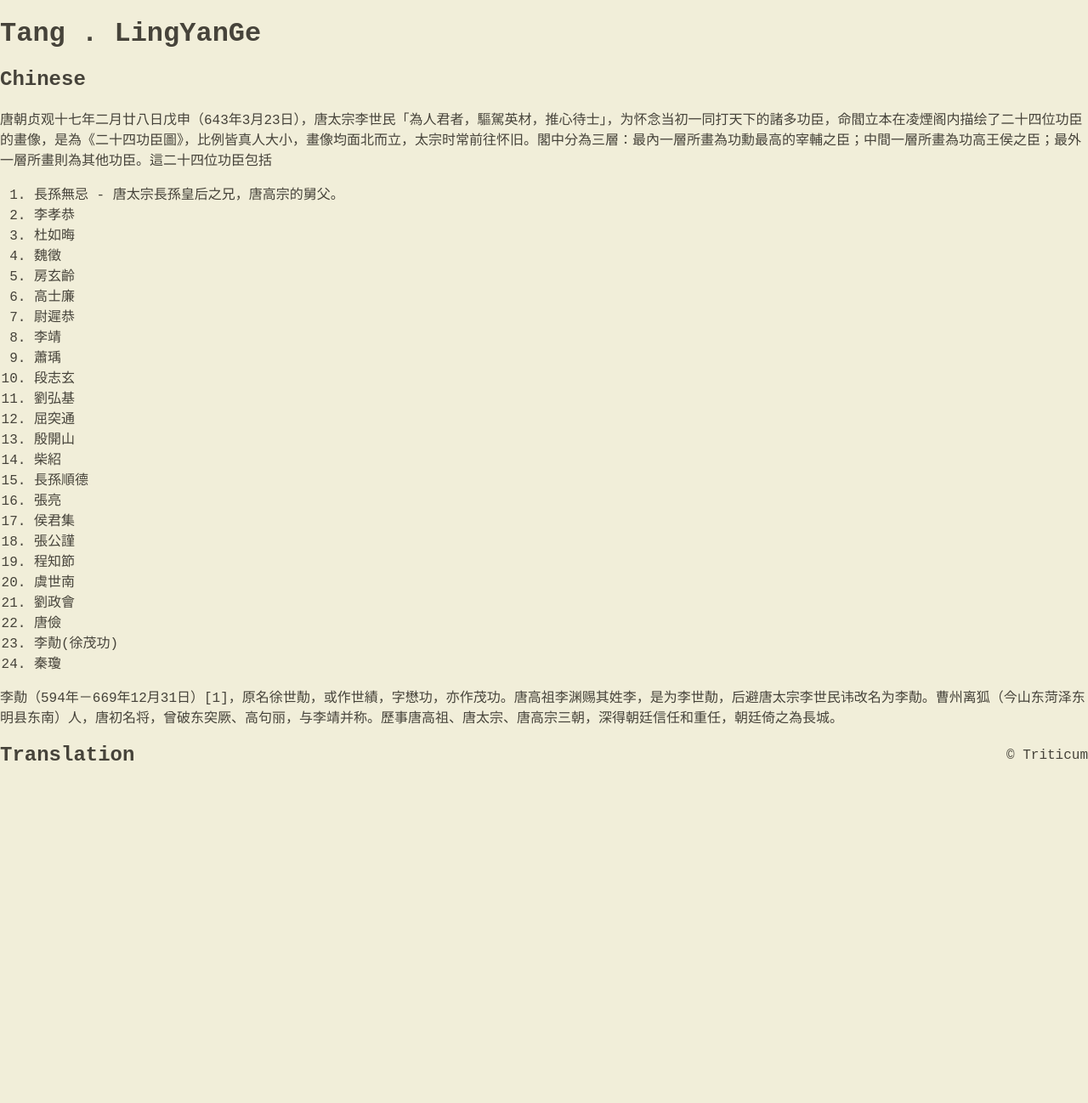
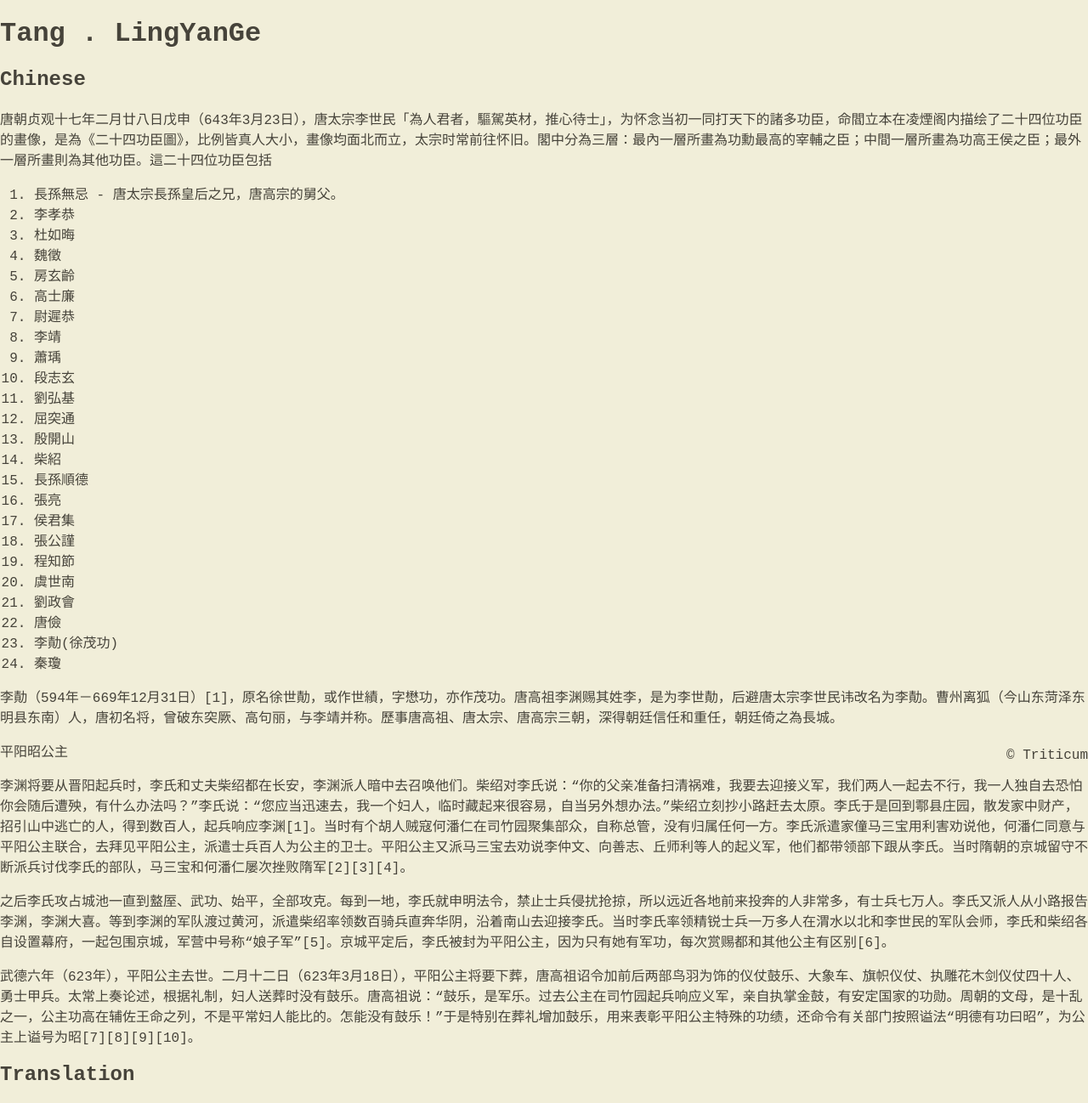
Before and after one commit to Triticum01/Triticum01.github.io, a Jekyll site: the page built from _posts/2022-12-17-Tang-Ling-Yang-Ge.md, in a window 1280 px wide. Shown: the whole page at 85% size. Built offline with Jekyll 4.4.1, drawn with Linux system fonts in a browser that asks for light colours; nearby versions of some CDN libraries; before the commit the page ends 922 px from its top, so only the background shows below that.

Commit message:
Update 2022-12-17-Tang-Ling-Yang-Ge.md

```diff
--- a/_posts/2022-12-17-Tang-Ling-Yang-Ge.md
+++ b/_posts/2022-12-17-Tang-Ling-Yang-Ge.md
@@ -37,5 +37,13 @@ categories: jekyll update
 
 李勣（594年－669年12月31日）[1]，原名徐世勣，或作世績，字懋功，亦作茂功。唐高祖李渊赐其姓李，是为李世勣，后避唐太宗李世民讳改名为李勣。曹州离狐（今山东菏泽东明县东南）人，唐初名将，曾破东突厥、高句丽，与李靖并称。歷事唐高祖、唐太宗、唐高宗三朝，深得朝廷信任和重任，朝廷倚之為長城。
 
+平阳昭公主
+
+李渊将要从晋阳起兵时，李氏和丈夫柴绍都在长安，李渊派人暗中去召唤他们。柴绍对李氏说：“你的父亲准备扫清祸难，我要去迎接义军，我们两人一起去不行，我一人独自去恐怕你会随后遭殃，有什么办法吗？”李氏说：“您应当迅速去，我一个妇人，临时藏起来很容易，自当另外想办法。”柴绍立刻抄小路赶去太原。李氏于是回到鄠县庄园，散发家中财产，招引山中逃亡的人，得到数百人，起兵响应李渊[1]。当时有个胡人贼寇何潘仁在司竹园聚集部众，自称总管，没有归属任何一方。李氏派遣家僮马三宝用利害劝说他，何潘仁同意与平阳公主联合，去拜见平阳公主，派遣士兵百人为公主的卫士。平阳公主又派马三宝去劝说李仲文、向善志、丘师利等人的起义军，他们都带领部下跟从李氏。当时隋朝的京城留守不断派兵讨伐李氏的部队，马三宝和何潘仁屡次挫败隋军[2][3][4]。
+
+之后李氏攻占城池一直到盩厔、武功、始平，全部攻克。每到一地，李氏就申明法令，禁止士兵侵扰抢掠，所以远近各地前来投奔的人非常多，有士兵七万人。李氏又派人从小路报告李渊，李渊大喜。等到李渊的军队渡过黄河，派遣柴绍率领数百骑兵直奔华阴，沿着南山去迎接李氏。当时李氏率领精锐士兵一万多人在渭水以北和李世民的军队会师，李氏和柴绍各自设置幕府，一起包围京城，军营中号称“娘子军”[5]。京城平定后，李氏被封为平阳公主，因为只有她有军功，每次赏赐都和其他公主有区别[6]。
+
+武德六年（623年），平阳公主去世。二月十二日（623年3月18日），平阳公主将要下葬，唐高祖诏令加前后两部鸟羽为饰的仪仗鼓乐、大象车、旗帜仪仗、执雕花木剑仪仗四十人、勇士甲兵。太常上奏论述，根据礼制，妇人送葬时没有鼓乐。唐高祖说：“鼓乐，是军乐。过去公主在司竹园起兵响应义军，亲自执掌金鼓，有安定国家的功勋。周朝的文母，是十乱之一，公主功高在辅佐王命之列，不是平常妇人能比的。怎能没有鼓乐！”于是特别在葬礼增加鼓乐，用来表彰平阳公主特殊的功绩，还命令有关部门按照谥法“明德有功曰昭”，为公主上谥号为昭[7][8][9][10]。
+
 
 ## Translation
```
